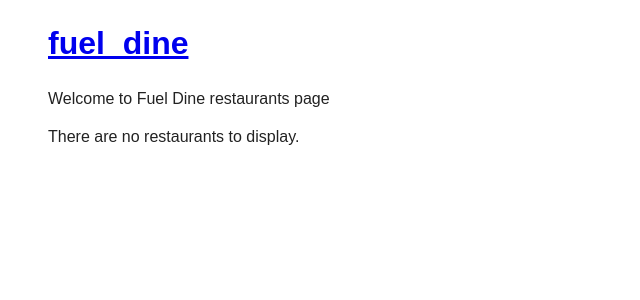
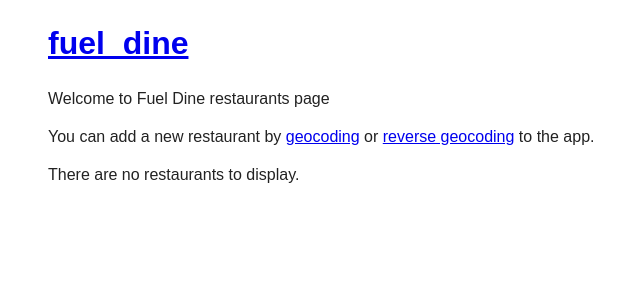
Before and after one commit to CuriousLearner/fuel-dine-web, a Django app: template fuel_dine/templates/restaurants/index.html in a window 1280 px wide. Shown: the top 300 px of the page, without its empty margins (208-848 px from the left). Run offline with Django 3.2, Linux system fonts and the light colour scheme; the template is opened without the code that fills it, so the values that code supplies are empty; style sheets or scripts are compiled from the project's sources; some libraries are stand-ins or nearby versions.

Commit message:
Add Material Icons for upvote, downvote and thumbs down

```diff
--- a/fuel_dine/templates/base.html
+++ b/fuel_dine/templates/base.html
@@ -17,6 +17,8 @@
 
     {% block css %}
     <link href="{% static 'css/normalize.css' %}" rel="stylesheet">
+    <link href="https://fonts.googleapis.com/icon?family=Material+Icons"
+      rel="stylesheet">
     {% compress css %}
     <link href="{% static 'css/main.scss' %}"  type="text/x-scss" rel="stylesheet">
     {% endcompress %}
--- a/fuel_dine/templates/restaurants/index.html
+++ b/fuel_dine/templates/restaurants/index.html
@@ -10,6 +10,8 @@
       <b>{{ request.user }}</b>
     {% endif %}
   </p>
+  <p>You can add a new restaurant by <a href="{% url 'restaurant-add-geo' %}">geocoding</a> or
+    <a href="{% url 'restaurant-add-geo-rev' %}">reverse geocoding</a> to the app.</p>
   {% if not results %}
     <p>There are no restaurants to display.</p>
   {% endif %}
--- a/fuel_dine/templates/restaurants/restaurant_detail.html
+++ b/fuel_dine/templates/restaurants/restaurant_detail.html
@@ -12,7 +12,11 @@
   </p>
   <p>
     <b>Name</b>: {{ restaurant.name }}<br>
-    <b>Votes</b>: {{ restaurant.vote_score|default_if_none:"&nbsp;" }}<br>
+    <b>Votes</b>: {{ restaurant.vote_score|default_if_none:"&nbsp;" }}
+      <i class="material-icons">arrow_upward</i>
+      <i class="material-icons">arrow_downward</i>
+      <i class="material-icons">thumb_down</i>
+    <br>
     <b>Contact</b>: {{ restaurant.contact|default_if_none:"&nbsp;" }}<br>
     <b>Website</b>: {{ restaurant.website|default_if_none:"&nbsp;" }}<br>
     <b>Description</b>: {{ restaurant.description|default_if_none:"&nbsp;" }}<br>
```
